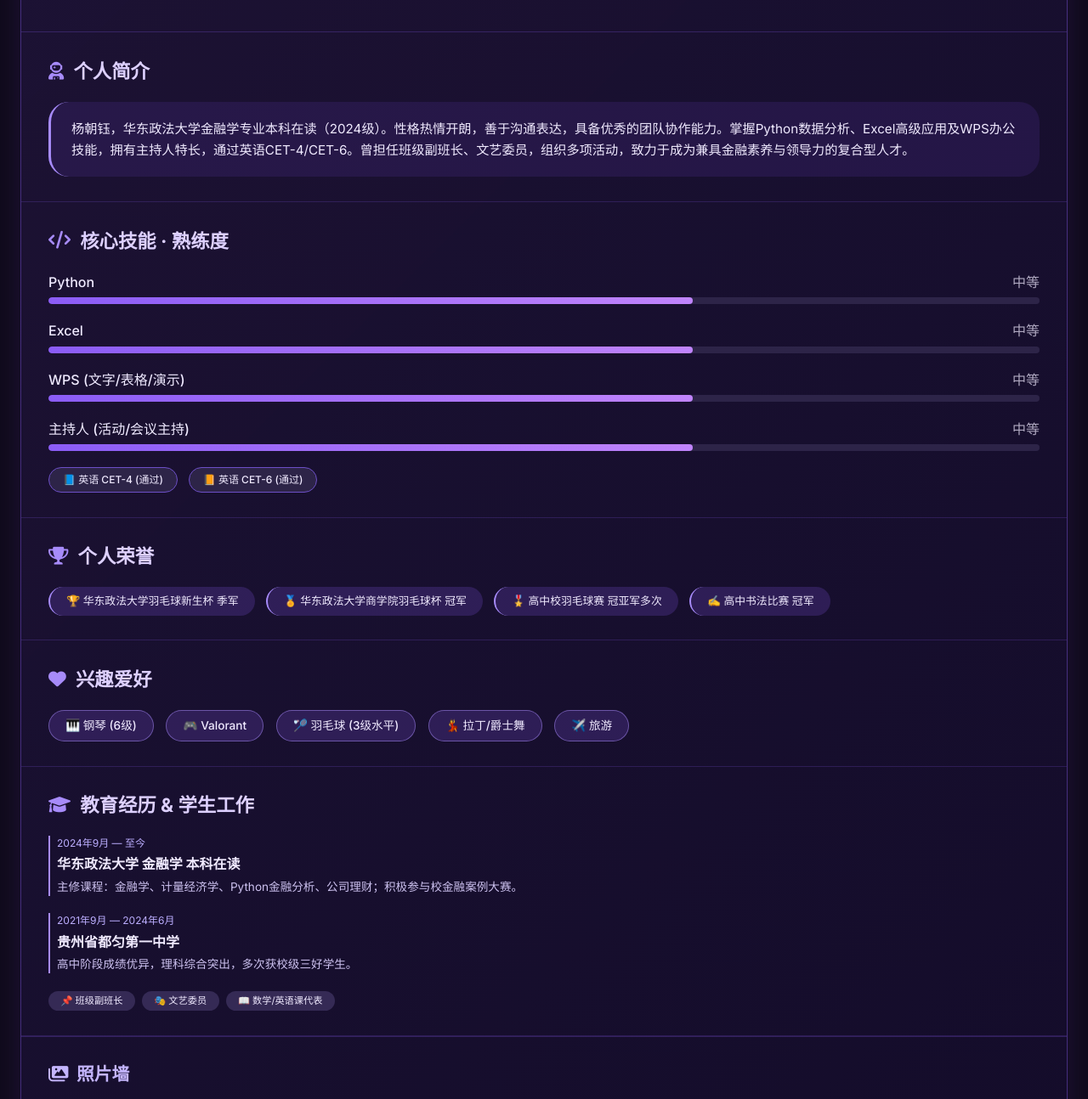
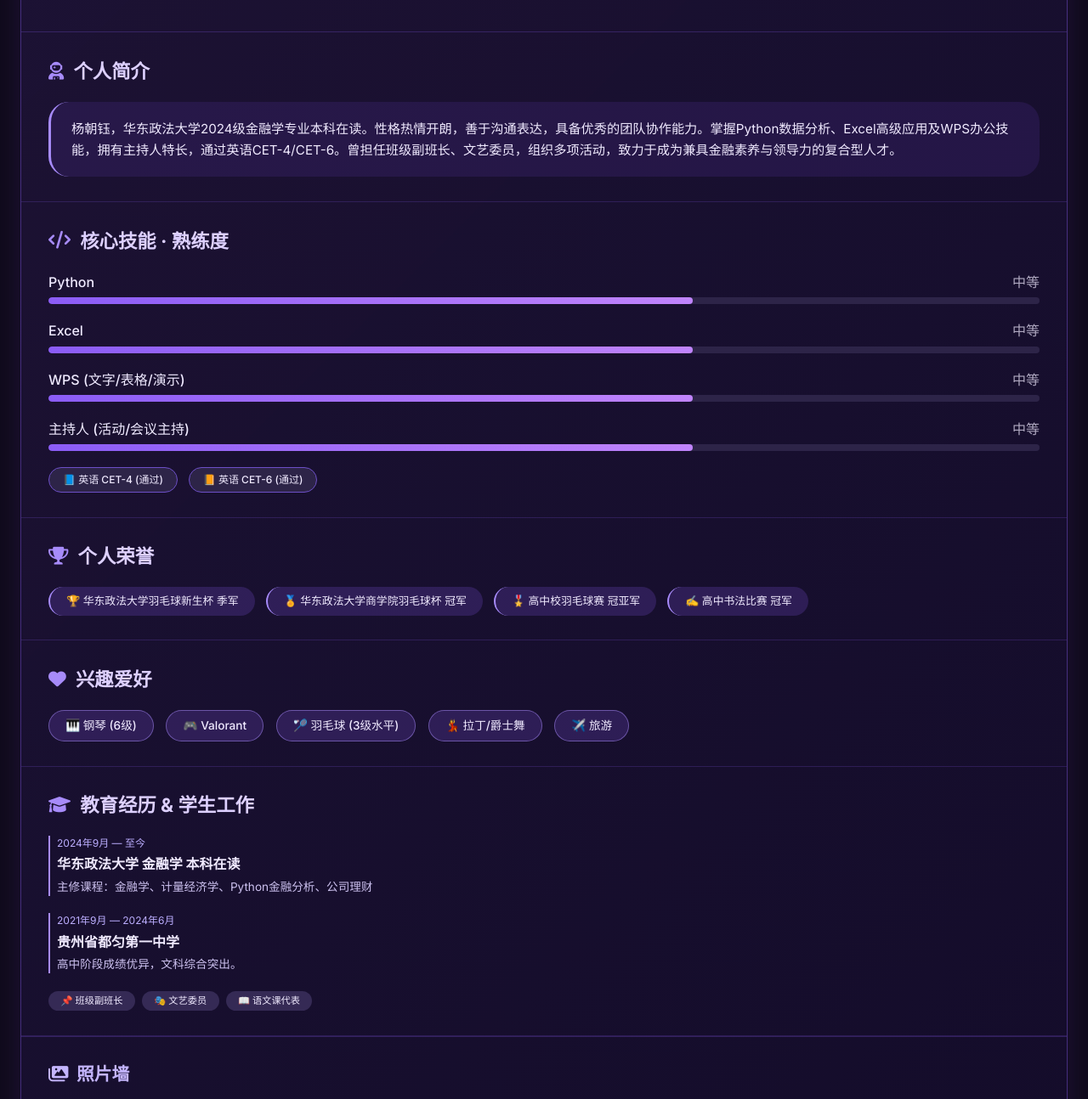
Before and after one commit to vgfytfy/YANG.github.io, a plain HTML site: page index.html in a window 1280 px wide. Shown: the part 399-1693 px from the top of the page at 85% size. Drawn offline with Linux system fonts and the light colour scheme.

Commit message:
Update index.html

```diff
--- a/index.html
+++ b/index.html
@@ -423,7 +423,7 @@
         zh: {
             name: "杨朝钰", personality: "🔥 热情开朗 · 善于沟通表达", gender: "男", hometown: "贵州省", school: "华东政法大学 · 金融学", email: "3205617959@qq.com",
             profileTitle: "个人简介",
-            bio: "杨朝钰，华东政法大学金融学专业本科在读（2024级）。性格热情开朗，善于沟通表达，具备优秀的团队协作能力。掌握Python数据分析、Excel高级应用及WPS办公技能，拥有主持人特长，通过英语CET-4/CET-6。曾担任班级副班长、文艺委员，组织多项活动，致力于成为兼具金融素养与领导力的复合型人才。",
+            bio: "杨朝钰，华东政法大学2024级金融学专业本科在读。性格热情开朗，善于沟通表达，具备优秀的团队协作能力。掌握Python数据分析、Excel高级应用及WPS办公技能，拥有主持人特长，通过英语CET-4/CET-6。曾担任班级副班长、文艺委员，组织多项活动，致力于成为兼具金融素养与领导力的复合型人才。",
             skillsTitle: "核心技能 · 熟练度",
             skillsList: [
                 { name: "Python", level: "中等", width: 65 },
@@ -432,14 +432,14 @@
                 { name: "主持人 (活动/会议主持)", level: "中等", width: 65 }
             ],
             certs: ["📘 英语 CET-4 (通过)", "📙 英语 CET-6 (通过)"],
-            honors: ["🏆 华东政法大学羽毛球新生杯 季军", "🏅 华东政法大学商学院羽毛球杯 冠军", "🎖️ 高中校羽毛球赛 冠亚军多次", "✍️ 高中书法比赛 冠军"],
+            honors: ["🏆 华东政法大学羽毛球新生杯 季军", "🏅 华东政法大学商学院羽毛球杯 冠军", "🎖️ 高中校羽毛球赛 冠亚军", "✍️ 高中书法比赛 冠军"],
             interests: ["🎹 钢琴 (6级)", "🎮 Valorant", "🏸 羽毛球 (3级水平)", "💃 拉丁/爵士舞", "✈️ 旅游"],
             eduTitle: "教育经历 & 学生工作",
             education: [
-                { period: "2024年9月 — 至今", title: "华东政法大学 金融学 本科在读", detail: "主修课程：金融学、计量经济学、Python金融分析、公司理财；积极参与校金融案例大赛。" },
-                { period: "2021年9月 — 2024年6月", title: "贵州省都匀第一中学", detail: "高中阶段成绩优异，理科综合突出，多次获校级三好学生。" }
+                { period: "2024年9月 — 至今", title: "华东政法大学 金融学 本科在读", detail: "主修课程：金融学、计量经济学、Python金融分析、公司理财" },
+                { period: "2021年9月 — 2024年6月", title: "贵州省都匀第一中学", detail: "高中阶段成绩优异，文科综合突出。" }
             ],
-            duties: ["📌 班级副班长", "🎭 文艺委员", "📖 数学/英语课代表"],
+            duties: ["📌 班级副班长", "🎭 文艺委员", "📖 语文课代表"],
             lastLabel: "最后更新日期：",
             bottomTitle: "照片墙"
         },
```
